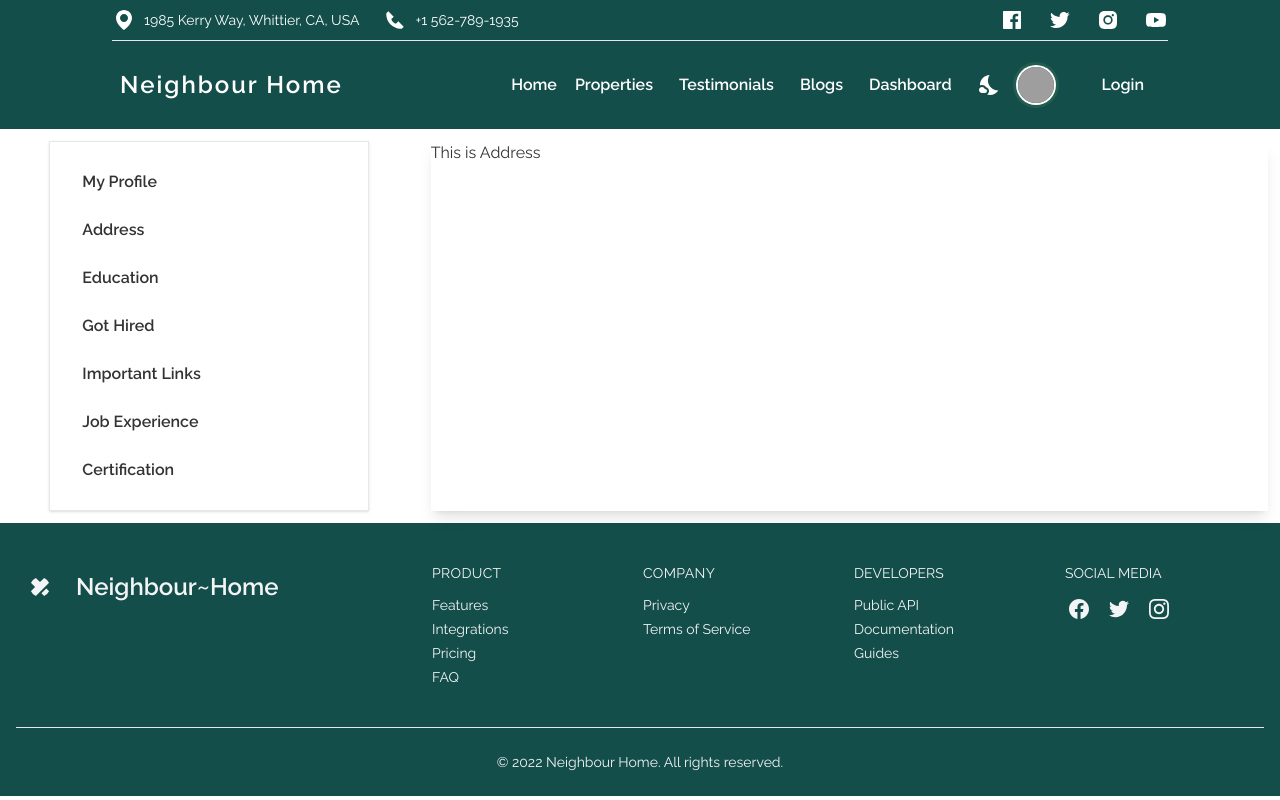
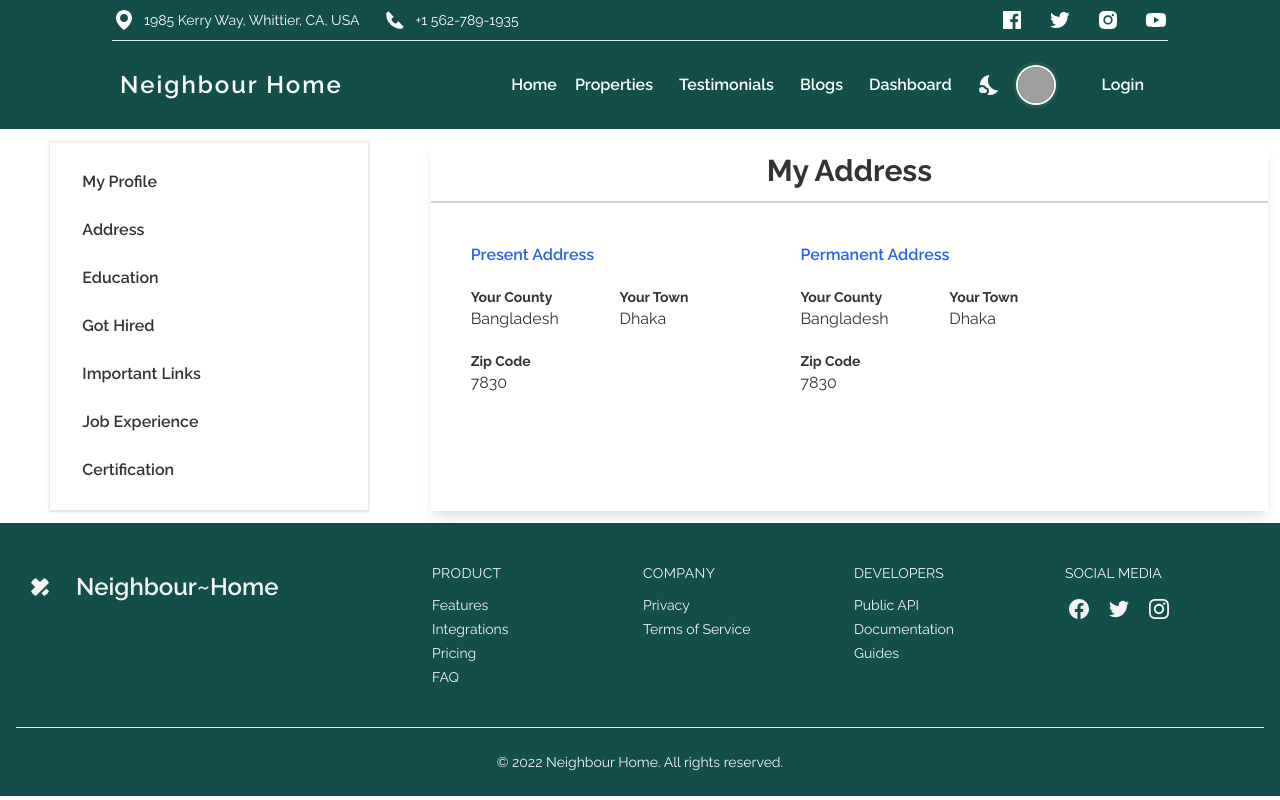
Before and after one commit to khanshorif331/neighbour-home, a React (Create React App) app: page /profile/address in a window 1280 px wide. Built offline with nearby package versions, Linux system fonts and the light colour scheme; no server answers; grey boxes are pictures that could not be loaded; a web font is replaced by a local one.

Commit message:
profile permanent address design

```diff
--- a/src/Pages/Profile/Address/Address.js
+++ b/src/Pages/Profile/Address/Address.js
@@ -3,7 +3,43 @@ import React from 'react';
 const Address = () => {
     return (
         <section>
-            This is Address
+            <h1 className='text-center text-3xl py-3 font-bold border-b-2 border-b-gray-300'>My Address</h1>
+            <div className='flex md:flex-row flex-col md:p-10 p-4 '>
+                <div className='md:pr-28'>
+                    <h2 className='font-semibold text-blue-600'>Present Address</h2>
+                    <div className='grid lg:grid-cols-2 grid-cols-1 md:mt-5'>
+                        <div>
+                            <h4 className='text-sm font-bold'>Your County</h4>
+                            <p>Bangladesh</p>
+                        </div>
+                        <div className='lg:pl-10'>
+                            <h4 className='text-sm font-bold'>Your Town</h4>
+                            <p>Dhaka</p>
+                        </div>
+                        <div className='md:mt-5'>
+                            <h4 className='text-sm font-bold'>Zip Code</h4>
+                            <p>7830</p>
+                        </div>
+                    </div>
+                </div>
+                <div>
+                    <h2 className='font-semibold text-blue-600'>Permanent Address</h2>
+                    <div className='grid lg:grid-cols-2 grid-cols-1 md:mt-5'>
+                        <div>
+                            <h4 className='text-sm font-bold'>Your County</h4>
+                            <p>Bangladesh</p>
+                        </div>
+                        <div className='lg:pl-10'>
+                            <h4 className='text-sm font-bold'>Your Town</h4>
+                            <p>Dhaka</p>
+                        </div>
+                        <div className='md:mt-5'>
+                            <h4 className='text-sm font-bold'>Zip Code</h4>
+                            <p>7830</p>
+                        </div>
+                    </div>
+                </div>
+            </div>
         </section>
     );
 };
```
